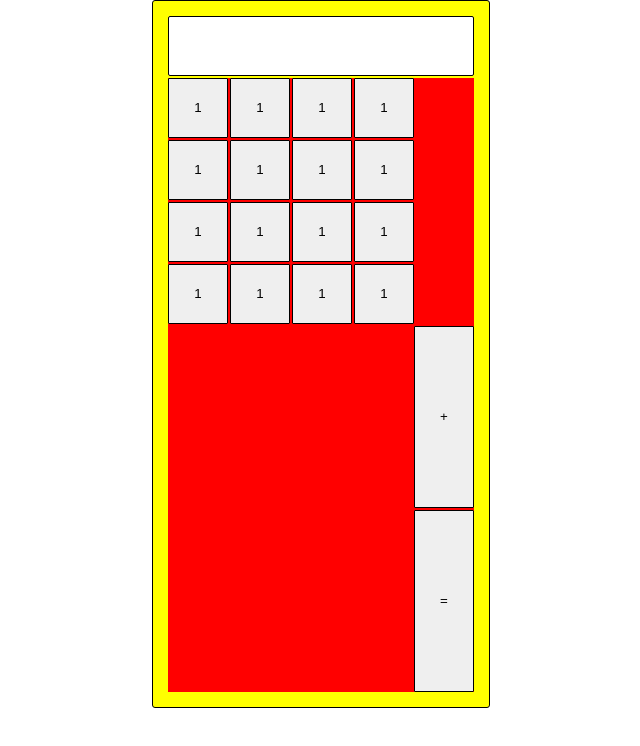
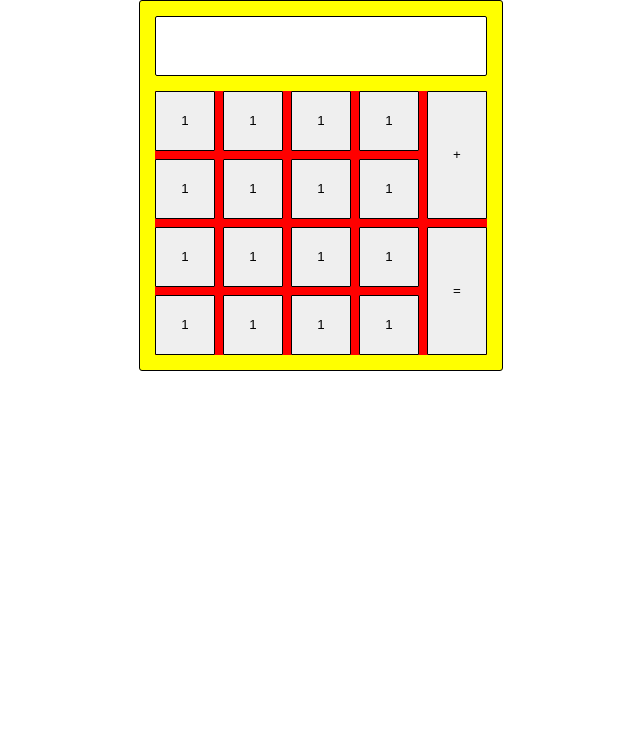
Before and after one commit to Sokol-IV/calculator_markup, a plain HTML site: page index2.html in a window 1280 px wide. Shown: the whole page, without its empty margins (319-959 px from the left). Drawn offline with Linux system fonts and the light colour scheme.

Commit message:
second version of calculator was created

```diff
--- a/styles2.css
+++ b/styles2.css
@@ -21,7 +21,7 @@ html, body {
 
 .w-80 {
     /*width: 80%;*/
-    max-width: 306px;
+    max-width: 272px;
 }
 
 .w-20 {
@@ -39,7 +39,7 @@ html, body {
 /*Main styles*/
 
 .calculator {
-    width: 338px;
+    width: 364px;
     background: yellow;
     margin: auto;
     padding: 15px;
@@ -55,13 +55,13 @@ html, body {
 }
 
 .buttons-holder {
-    margin-top: 2px;
+    margin-top: 15px;
     overflow: hidden;
 }
 
 
 .buttons-container {
-    margin-top: -2px;
+    margin-top: -8px;
     background: red;
 }
 
@@ -76,8 +76,8 @@ html, body {
     display: block;
     cursor: pointer;
     transition: all 200ms linear;
-    margin-right: 2px;
-    margin-top: 2px;
+    margin-right: 8px;
+    margin-top: 8px;
 }
 
 .calc-btn:nth-child(4n) {
@@ -98,9 +98,9 @@ html, body {
 }
 
 .calc-btn.tall {
-    height: 182px;
+    height: 128px;
 }
 
 .btn-wrapper.tall {
-    height: 182px;
+    height: 128px;
 }
```
